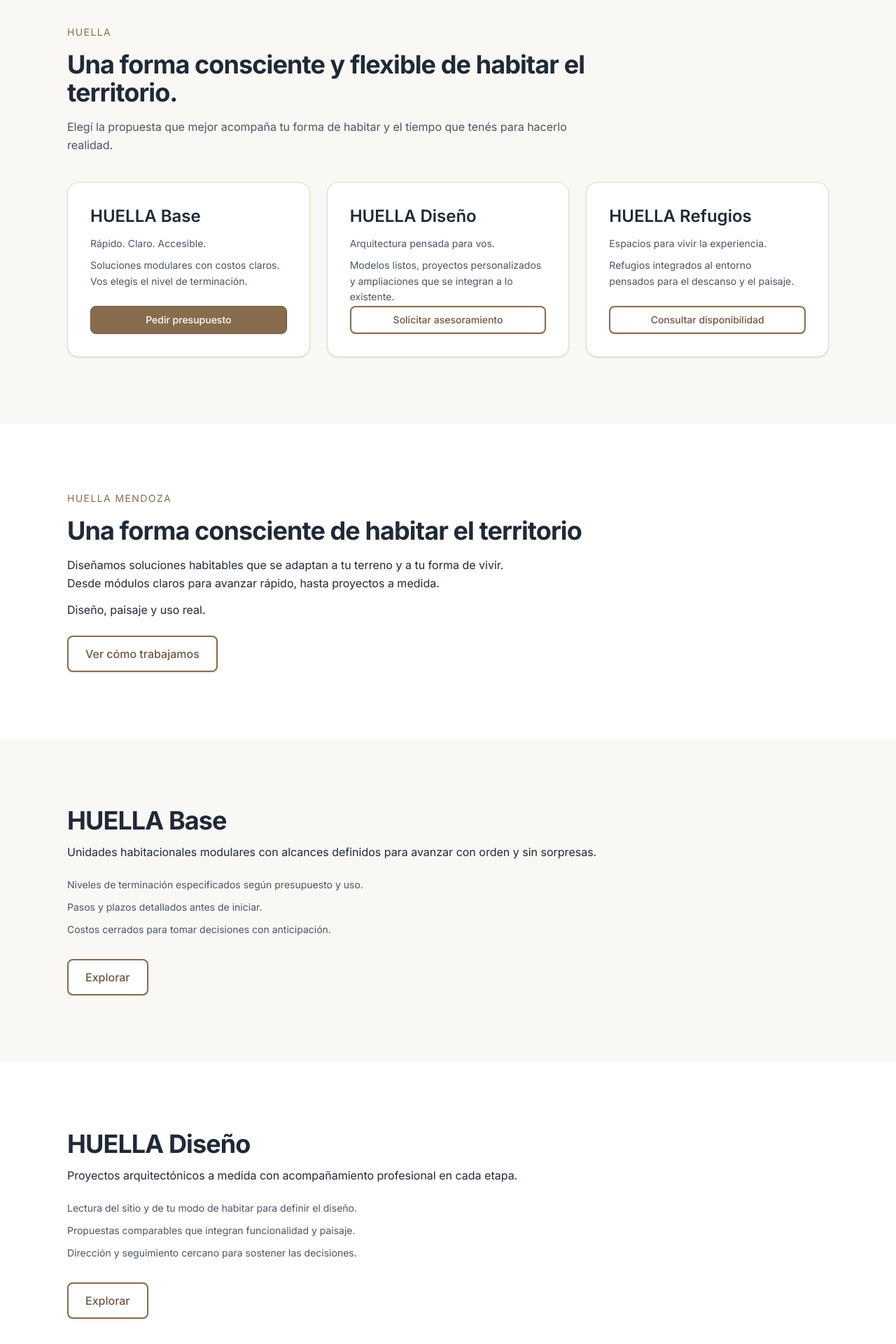
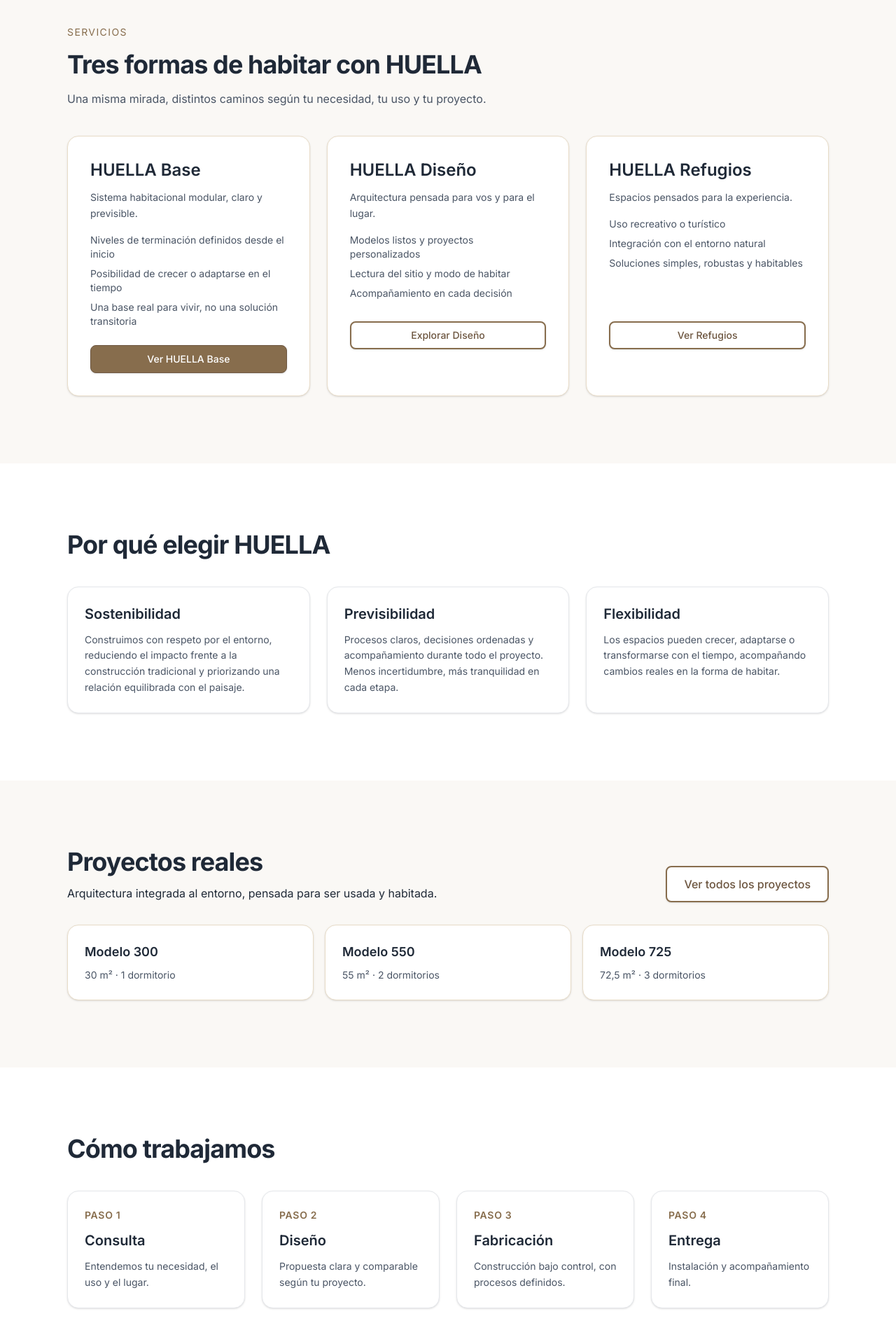
Before and after one commit to Teksi75/huella-mendoza-site, a Next.js app: page / in a window 1280 px wide. Shown: the part 860-2780 px from the top of the page at 70% size. Built offline with nearby package versions, Linux system fonts and the light colour scheme.

Commit message:
Update home and navigation layout

```diff
--- a/app/page.tsx
+++ b/app/page.tsx
@@ -1,59 +1,40 @@
-import Image from 'next/image';
 import Link from 'next/link';
-import { proyectos } from '@/data/proyectos';
-import { altText } from '@/data/altText';
 import { buildWhatsAppUrl, whatsappMessages } from '@/data/contact';
 
 export default function Home() {
-  const projectImages = proyectos.slice(0, 3);
-
   return (
     <main>
       <section className="relative min-h-[100svh] md:min-h-screen flex items-center justify-center overflow-hidden">
         <div className="absolute inset-0 z-0">
-          <div className="absolute inset-0 bg-gradient-to-b from-black/40 via-black/20 to-black/50 z-10" />
+          <div className="absolute inset-0 bg-gradient-to-b from-black/50 via-black/30 to-black/60 z-10" />
           <img
             src="/media/huella/home/home-protrerillos-embalse-1.png"
-            alt={altText['/media/huella/home/home-protrerillos-embalse-1.png']}
+            alt="Vista panorámica de Potrerillos"
             className="w-full h-full object-cover object-[70%_85%] md:object-center"
           />
         </div>
 
         <div className="relative z-20 text-center text-white px-6 max-w-5xl mx-auto">
           <h1 className="mb-6 font-bold tracking-tight text-[clamp(2.2rem,6vw,4rem)]">
-            HUELLA
+            Arquitectura modular para habitar el paisaje
           </h1>
           <p className="mb-8 font-light leading-snug md:leading-normal text-[clamp(1rem,2.2vw,1.25rem)] max-w-[32ch] sm:max-w-[44ch] md:max-w-[60ch] mx-auto text-balance">
-            <span className="block">Arquitectura modular para habitar el paisaje.</span>
+            Soluciones habitacionales flexibles, pensadas para el lugar y la forma de habitar.
           </p>
 
-          <div className="flex flex-col items-center gap-4">
+          <div className="flex flex-col items-center gap-4 sm:flex-row sm:justify-center">
             <Link
-              href="/huella"
+              href="/#servicios"
               className="btn-primary flex h-12 w-full items-center justify-center rounded-full px-8 text-sm sm:h-14 sm:w-auto sm:px-12 sm:text-lg"
             >
-              Explorar HUELLA →
-            </Link>
-            <div className="flex flex-col sm:flex-row items-center gap-2 text-sm sm:text-base text-white/90">
-              <Link
-                href="/base"
-                className="rounded-full border border-white/30 px-3 py-1 transition hover:border-white/60 hover:text-white"
-              >
-                Base · Unidades modulares
+              Explorar soluciones
             </Link>
             <Link
-                href="/diseno"
-                className="rounded-full border border-white/30 px-3 py-1 transition hover:border-white/60 hover:text-white"
+              href="/proyectos"
+              className="btn-secondary flex h-12 w-full items-center justify-center rounded-full px-8 text-sm sm:h-14 sm:w-auto sm:px-12 sm:text-lg"
             >
-                Diseño · Proyecto a medida
+              Ver proyectos
             </Link>
-              <Link
-                href="/refugios"
-                className="rounded-full border border-white/30 px-3 py-1 transition hover:border-white/60 hover:text-white"
-              >
-                Refugios · Estadías / alquiler
-              </Link>
-            </div>
           </div>
         </div>
 
@@ -78,64 +59,76 @@ export default function Home() {
       </section>
 
       <section
-        id="huella-base"
+        id="servicios"
         className="section-padding bg-tierra-50 scroll-mt-28 pt-20 md:scroll-mt-32 md:pt-24"
       >
         <div className="container-custom">
           <div className="max-w-3xl">
             <div className="text-sm uppercase tracking-widest text-tierra-600">
-              HUELLA
+              Servicios
             </div>
-            <h2 className="mt-4">Una forma consciente y flexible de habitar el territorio.</h2>
+            <h2 className="mt-4">Tres formas de habitar con HUELLA</h2>
             <p className="mt-4 text-base text-gray-600">
-              Elegí la propuesta que mejor acompaña tu forma de habitar y el tiempo que tenés para hacerlo realidad.
+              Una misma mirada, distintos caminos según tu necesidad, tu uso y tu proyecto.
             </p>
           </div>
 
           <div className="mt-10 grid gap-6 lg:grid-cols-3">
             <div className="flex flex-col rounded-2xl border border-tierra-200 bg-white p-8 shadow-sm">
-              <div className="min-h-[144px]">
+              <div className="min-h-[208px]">
                 <h3 className="text-2xl">HUELLA Base</h3>
                 <p className="mt-3 text-sm text-gray-600">
-                  Rápido. Claro. Accesible.
+                  Sistema habitacional modular, claro y previsible.
                 </p>
-                <p className="mt-2 text-sm text-gray-600">
-                  <span className="block">Soluciones modulares con costos claros.</span>
-                  <span className="block">Vos elegís el nivel de terminación.</span>
-                </p>
+                <ul className="mt-4 space-y-2 text-sm text-gray-600">
+                  <li>Niveles de terminación definidos desde el inicio</li>
+                  <li>Posibilidad de crecer o adaptarse en el tiempo</li>
+                  <li>Una base real para vivir, no una solución transitoria</li>
+                </ul>
               </div>
-              <Link href="/base" className="btn-primary mt-auto inline-flex h-10 w-full items-center justify-center text-sm">
-                Pedir presupuesto
+              <Link
+                href="/base"
+                className="btn-primary mt-6 inline-flex h-10 w-full items-center justify-center text-sm"
+              >
+                Ver HUELLA Base
               </Link>
             </div>
             <div className="flex flex-col rounded-2xl border border-tierra-200 bg-white p-8 shadow-sm">
-              <div className="min-h-[144px]">
+              <div className="min-h-[208px]">
                 <h3 className="text-2xl">HUELLA Diseño</h3>
                 <p className="mt-3 text-sm text-gray-600">
-                  Arquitectura pensada para vos.
+                  Arquitectura pensada para vos y para el lugar.
                 </p>
-                <p className="mt-2 text-sm text-gray-600">
-                  <span className="block">Modelos listos, proyectos personalizados</span>
-                  <span className="block">y ampliaciones que se integran a lo existente.</span>
-                </p>
+                <ul className="mt-4 space-y-2 text-sm text-gray-600">
+                  <li>Modelos listos y proyectos personalizados</li>
+                  <li>Lectura del sitio y modo de habitar</li>
+                  <li>Acompañamiento en cada decisión</li>
+                </ul>
               </div>
-              <Link href="/diseno" className="btn-secondary mt-auto inline-flex h-10 w-full items-center justify-center text-sm">
-                Solicitar asesoramiento
+              <Link
+                href="/diseno"
+                className="btn-secondary mt-6 inline-flex h-10 w-full items-center justify-center text-sm"
+              >
+                Explorar Diseño
               </Link>
             </div>
             <div className="flex flex-col rounded-2xl border border-tierra-200 bg-white p-8 shadow-sm">
-              <div className="min-h-[144px]">
+              <div className="min-h-[208px]">
                 <h3 className="text-2xl">HUELLA Refugios</h3>
                 <p className="mt-3 text-sm text-gray-600">
-                  Espacios para vivir la experiencia.
+                  Espacios pensados para la experiencia.
                 </p>
-                <p className="mt-2 text-sm text-gray-600">
-                  <span className="block">Refugios integrados al entorno</span>
-                  <span className="block">pensados para el descanso y el paisaje.</span>
-                </p>
+                <ul className="mt-4 space-y-2 text-sm text-gray-600">
+                  <li>Uso recreativo o turístico</li>
+                  <li>Integración con el entorno natural</li>
+                  <li>Soluciones simples, robustas y habitables</li>
+                </ul>
               </div>
-              <Link href="/refugios" className="btn-secondary mt-auto inline-flex h-10 w-full items-center justify-center text-sm">
-                Consultar disponibilidad
+              <Link
+                href="/refugios"
+                className="btn-secondary mt-6 inline-flex h-10 w-full items-center justify-center text-sm"
+              >
+                Ver Refugios
               </Link>
             </div>
           </div>
@@ -143,132 +136,91 @@ export default function Home() {
       </section>
 
       <section
-        id="huella"
+        id="por-que-huella"
         className="section-padding bg-white scroll-mt-28 md:scroll-mt-32"
       >
         <div className="container-custom">
           <div className="max-w-3xl">
-            <div className="text-sm uppercase tracking-widest text-tierra-600">
-              Huella Mendoza
+            <h2>Por qué elegir HUELLA</h2>
           </div>
-            <h2 className="mt-4">Una forma consciente de habitar el territorio</h2>
-            <p className="mt-4">
-              <span className="block">Diseñamos soluciones habitables que se adaptan a tu terreno y a tu forma de vivir.</span>
-              <span className="block">Desde módulos claros para avanzar rápido, hasta proyectos a medida.</span>
+
+          <div className="mt-10 grid gap-6 md:grid-cols-3">
+            <div className="rounded-2xl border border-gray-200 bg-white p-6 shadow-sm">
+              <h3 className="text-xl">Sostenibilidad</h3>
+              <p className="mt-3 text-sm text-gray-600">
+                Construimos con respeto por el entorno, reduciendo el impacto frente a la construcción tradicional y
+                priorizando una relación equilibrada con el paisaje.
               </p>
-            <p className="mt-3">
-              <span className="block">Diseño, paisaje y uso real.</span>
+            </div>
+            <div className="rounded-2xl border border-gray-200 bg-white p-6 shadow-sm">
+              <h3 className="text-xl">Previsibilidad</h3>
+              <p className="mt-3 text-sm text-gray-600">
+                Procesos claros, decisiones ordenadas y acompañamiento durante todo el proyecto. Menos incertidumbre,
+                más tranquilidad en cada etapa.
               </p>
-            <Link href="/huella" className="btn-secondary mt-6 inline-flex">
-              Ver cómo trabajamos
-            </Link>
             </div>
+            <div className="rounded-2xl border border-gray-200 bg-white p-6 shadow-sm">
+              <h3 className="text-xl">Flexibilidad</h3>
+              <p className="mt-3 text-sm text-gray-600">
+                Los espacios pueden crecer, adaptarse o transformarse con el tiempo, acompañando cambios reales en la
+                forma de habitar.
+              </p>
             </div>
-      </section>
-
-      <section className="section-padding bg-tierra-50">
-        <div className="container-custom">
-          <div className="max-w-3xl">
-            <h2>HUELLA Base</h2>
-            <p className="mt-3">
-              Unidades habitacionales modulares con alcances definidos para avanzar con orden y sin sorpresas.
-            </p>
-            <ul className="mt-6 grid gap-3 text-sm text-gray-600">
-              <li>Niveles de terminación especificados según presupuesto y uso.</li>
-              <li>Pasos y plazos detallados antes de iniciar.</li>
-              <li>Costos cerrados para tomar decisiones con anticipación.</li>
-            </ul>
-            <Link href="/base" className="btn-secondary mt-8 inline-flex">
-              Explorar
-            </Link>
-          </div>
-        </div>
-      </section>
-
-      <section
-        id="huella-diseno"
-        className="section-padding bg-white scroll-mt-28 pt-20 md:scroll-mt-32 md:pt-24"
-      >
-        <div className="container-custom">
-          <div className="max-w-3xl">
-            <h2>HUELLA Diseño</h2>
-            <p className="mt-3">
-              Proyectos arquitectónicos a medida con acompañamiento profesional en cada etapa.
-            </p>
-            <ul className="mt-6 grid gap-3 text-sm text-gray-600">
-              <li>Lectura del sitio y de tu modo de habitar para definir el diseño.</li>
-              <li>Propuestas comparables que integran funcionalidad y paisaje.</li>
-              <li>Dirección y seguimiento cercano para sostener las decisiones.</li>
-            </ul>
-            <Link href="/diseno" className="btn-secondary mt-8 inline-flex">
-              Explorar
-            </Link>
-          </div>
-        </div>
-      </section>
-
-      <section
-        id="huella-refugios"
-        className="section-padding bg-tierra-50 scroll-mt-28 pt-20 md:scroll-mt-32 md:pt-24"
-      >
-        <div className="container-custom">
-          <div className="max-w-3xl">
-            <h2>HUELLA Refugios</h2>
-            <p className="mt-3">
-              Unidades de descanso para estadías temporales, con foco en el paisaje y el silencio.
-            </p>
-            <ul className="mt-6 grid gap-3 text-sm text-gray-600">
-              <li>Iluminación y climatización resueltas para uso inmediato.</li>
-              <li>Equipamiento sencillo para disfrutar sin complejidad.</li>
-              <li>Reserva directa y acompañamiento en la llegada.</li>
-            </ul>
-            <Link href="/refugios" className="btn-secondary mt-8 inline-flex">
-              Explorar
-            </Link>
           </div>
         </div>
       </section>
 
       <section
         id="proyectos"
-        className="section-padding bg-white scroll-mt-28 md:scroll-mt-32"
+        className="section-padding bg-tierra-50 scroll-mt-28 md:scroll-mt-32"
       >
         <div className="container-custom">
           <div className="flex flex-col gap-6 md:flex-row md:items-end md:justify-between">
             <div>
-              <h2>Proyectos reales. Resultados concretos.</h2>
+              <h2>Proyectos reales</h2>
               <p className="mt-3 max-w-2xl">
-                <span className="block">Arquitectura integrada al entorno,</span>
-                <span className="block">pensada para ser usada y habitada.</span>
+                Arquitectura integrada al entorno, pensada para ser usada y habitada.
               </p>
             </div>
             <Link href="/proyectos" className="btn-secondary px-6 py-3">
-              Ver proyectos
+              Ver todos los proyectos
             </Link>
           </div>
 
           <div className="mt-8 grid gap-4 sm:grid-cols-2 lg:grid-cols-3">
-            {projectImages.map((project) => (
-              <div
-                key={project.title}
-                className="overflow-hidden rounded-2xl bg-white shadow-sm"
-              >
-                <div className="relative h-56 w-full overflow-hidden bg-gray-100">
-                  <Image
-                    src={project.image}
-                    alt={altText[project.image]}
-                    fill
-                    quality={90}
-                    sizes="(max-width: 768px) 100vw, (max-width: 1200px) 50vw, 33vw"
-                    className="object-cover"
-                  />
+            {[
+              { title: 'Modelo 300', detail: '30 m² · 1 dormitorio' },
+              { title: 'Modelo 550', detail: '55 m² · 2 dormitorios' },
+              { title: 'Modelo 725', detail: '72,5 m² · 3 dormitorios' },
+            ].map((project) => (
+              <div key={project.title} className="rounded-2xl border border-tierra-200 bg-white p-6 shadow-sm">
+                <h3 className="text-lg">{project.title}</h3>
+                <p className="mt-2 text-sm text-gray-600">{project.detail}</p>
               </div>
-                <div className="p-5">
-                  <h3 className="text-lg">{project.title}</h3>
-                  <p className="mt-2 text-sm text-gray-600">
-                    {project.subtitle}
-                  </p>
+            ))}
           </div>
+        </div>
+      </section>
+
+      <section className="section-padding bg-white">
+        <div className="container-custom">
+          <div className="max-w-3xl">
+            <h2>Cómo trabajamos</h2>
+          </div>
+
+          <div className="mt-10 grid gap-6 md:grid-cols-2 lg:grid-cols-4">
+            {[
+              { step: 'Consulta', text: 'Entendemos tu necesidad, el uso y el lugar.' },
+              { step: 'Diseño', text: 'Propuesta clara y comparable según tu proyecto.' },
+              { step: 'Fabricación', text: 'Construcción bajo control, con procesos definidos.' },
+              { step: 'Entrega', text: 'Instalación y acompañamiento final.' },
+            ].map((item, index) => (
+              <div key={item.step} className="rounded-2xl border border-gray-200 bg-white p-6 shadow-sm">
+                <div className="text-sm font-semibold uppercase tracking-wider text-tierra-600">
+                  Paso {index + 1}
+                </div>
+                <h3 className="mt-3 text-xl">{item.step}</h3>
+                <p className="mt-3 text-sm text-gray-600">{item.text}</p>
               </div>
             ))}
           </div>
@@ -279,34 +231,57 @@ export default function Home() {
         id="contacto"
         className="section-padding bg-tierra-700 text-white scroll-mt-28 md:scroll-mt-32"
       >
-        <div className="container-custom">
-          <div className="flex flex-col gap-6 md:flex-row md:items-center md:justify-between">
+        <div className="container-custom grid gap-10 md:grid-cols-[1.1fr_1fr] md:items-start">
           <div>
-              <h2>¿Listo para avanzar?</h2>
-              <p className="mt-3 max-w-2xl text-white/80">
-                <span className="block">Te ayudamos a encontrar la mejor solución</span>
-                <span className="block">según tu terreno, uso y presupuesto.</span>
+            <h2>¿Hablamos de tu proyecto?</h2>
+            <p className="mt-4 text-white/80">
+              Te ayudamos a encontrar la mejor solución según tu terreno y tu forma de habitar. Sin compromisos, sin
+              apuro.
             </p>
-            </div>
-            <div className="flex flex-col gap-3 sm:flex-row">
             <Link
               href={buildWhatsAppUrl(whatsappMessages.home)}
               target="_blank"
               rel="noopener noreferrer"
-                className="btn-secondary bg-white text-tierra-700"
+              className="btn-secondary mt-6 inline-flex w-fit bg-white text-tierra-700"
             >
               Hablar por WhatsApp
             </Link>
-              <Link
-                href={buildWhatsAppUrl(whatsappMessages.home)}
-                target="_blank"
-                rel="noopener noreferrer"
-                className="btn-secondary bg-white text-tierra-700"
-              >
-                Pedir presupuesto
-              </Link>
           </div>
+
+          <form className="rounded-2xl bg-white p-6 shadow-lg text-gray-800">
+            <div className="grid gap-4">
+              <label className="text-sm font-medium">
+                Nombre
+                <input
+                  type="text"
+                  name="nombre"
+                  placeholder="Tu nombre"
+                  className="mt-2 w-full rounded-lg border border-gray-200 px-4 py-3 text-sm focus:border-tierra-500 focus:outline-none focus:ring-1 focus:ring-tierra-500"
+                />
+              </label>
+              <label className="text-sm font-medium">
+                Email
+                <input
+                  type="email"
+                  name="email"
+                  placeholder="tu@email.com"
+                  className="mt-2 w-full rounded-lg border border-gray-200 px-4 py-3 text-sm focus:border-tierra-500 focus:outline-none focus:ring-1 focus:ring-tierra-500"
+                />
+              </label>
+              <label className="text-sm font-medium">
+                Mensaje
+                <textarea
+                  name="mensaje"
+                  rows={4}
+                  placeholder="Contanos sobre tu terreno y tu idea"
+                  className="mt-2 w-full rounded-lg border border-gray-200 px-4 py-3 text-sm focus:border-tierra-500 focus:outline-none focus:ring-1 focus:ring-tierra-500"
+                />
+              </label>
             </div>
+            <button type="submit" className="btn-primary mt-6 w-full">
+              Enviar consulta
+            </button>
+          </form>
         </div>
       </section>
     </main>
--- a/components/Navbar.tsx
+++ b/components/Navbar.tsx
@@ -21,14 +21,15 @@ export default function Navbar() {
   }, []);
 
   const menuItems = [
-    { name: 'Inicio', href: '/' },
-    { name: 'HUELLA', href: '/#huella' },
-    { name: 'Base', href: '/base' },
-    { name: 'Diseño', href: '/diseno' },
-    { name: 'Refugios', href: '/refugios' },
+    { name: 'Servicios', href: '/#servicios' },
+    { name: 'Por qué HUELLA', href: '/#por-que-huella' },
     { name: 'Proyectos', href: '/proyectos' },
-    { name: 'Contacto', href: '/contacto' },
+    { name: 'Contacto', href: '/#contacto' },
   ];
+
+  const ctaClasses = isTransparent
+    ? 'inline-flex items-center justify-center rounded-full border border-white/60 px-5 py-2 text-sm font-semibold text-white transition hover:bg-white/10'
+    : 'btn-primary inline-flex items-center justify-center rounded-full px-5 py-2 text-sm';
 
   return (
     <nav
@@ -60,6 +61,9 @@ export default function Navbar() {
                 {item.name}
               </Link>
             ))}
+            <Link href="/#contacto" className={ctaClasses}>
+              Consultar
+            </Link>
           </div>
 
           {/* Mobile Menu Button */}
@@ -92,6 +96,13 @@ export default function Navbar() {
                 {item.name}
               </Link>
             ))}
+            <Link
+              href="/#contacto"
+              className="btn-primary inline-flex w-full items-center justify-center"
+              onClick={() => setIsMobileMenuOpen(false)}
+            >
+              Consultar
+            </Link>
           </div>
         </div>
       )}
```
Lines whose indentation alone changed are shown as unchanged.
